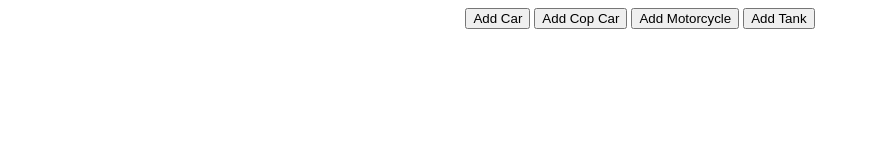
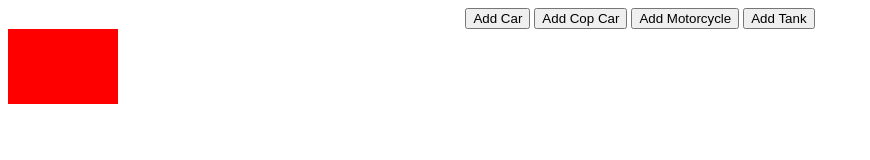
Before and after one commit to awatson32/Week2-Lab10, a plain HTML site: page index.html in a window 1280 px wide. Both pictures are taken after a click on the button "Add Car". Shown: the whole page, without its empty margins (0-870 px from the left). Drawn offline with nearby package versions, Linux system fonts and the light colour scheme.

Commit message:
Updated some of this code

```diff
--- a/index.html
+++ b/index.html
@@ -1,9 +1,9 @@
 <!DOCTYPE html>
 <html>
     <head>
-        <link rel="stylesheet" href="styles.css">
         <script src="https://ajax.googleapis.com/ajax/libs/jquery/1.12.0/jquery.min.js"></script>
         <script src="inheritance.js"></script>
+        <link rel="stylesheet" href="styles.css">
     </head>
 
     <body>
--- a/inheritance.js
+++ b/inheritance.js
@@ -1,34 +1,27 @@
 $(document).ready(function() {
 
-    $('addCar').on('click', function() {
-        // var car = new Vehicle();
-        var div = document.createElement('div');
-        div = 'car';
+    var div = document.createElement('div');
+
+    $('#addCar').on('click', function() {
         $('body').append('<div class="car"></div>');
+        var car = new Car();
+        this.move;
+
     })
 
-    // function addCop() {
-    //     var car = new Vehicle();
-    //     this.div = document.createElement('div');
-    //     this.div.className = 'cop';
-    //     document.body.appendChild(this.div);
-    // }
+    $('#addCop').on('click', function() {
+        $('body').append('<div class="cop"></div>')
+    })
 
-    // function addMotorcycle() {
-    //     var car = new Vehicle();
-    //     this.div = document.createElement('div');
-    //     this.div.className = 'motorcycle';
-    //     document.body.appendChild(this.div);
-    // }
+    $('#addMotorcycle').on('click', function() {
+        $('body').append('<div class="motorcycle"></div>');
+    })
 
-    // function addTank() {
-    //     var car = new Vehicle();
-    //     this.div = document.createElement('div');
-    //     this.div.className = 'tank';
-    //     document.body.appendChild(this.div);
-    // }
+    $('#addTank').on('click', function() {
+        $('body').append('<div class="tank"></div>')
+    })
 
-        var Vehicle = function() {
+    var Vehicle = function() {
 
     }
 
@@ -57,10 +50,13 @@ $(document).ready(function() {
 
     function Car() {
         Vehicle.call(this);
+        this.move = function() {
+            $(this).animate({left:'20px'}, 100);
         // -should be a sub class of vehicle with all shared properties
         // 	-considered totaled once has 2 damage points
         // 	-only moves horizontally across the browser
         // 	-has a reverse function to reverse the direction of the car
+    }
     }
     Car.prototype = Object.create(Vehicle.prototype);
     Car.prototype.constructor = Car;
```
